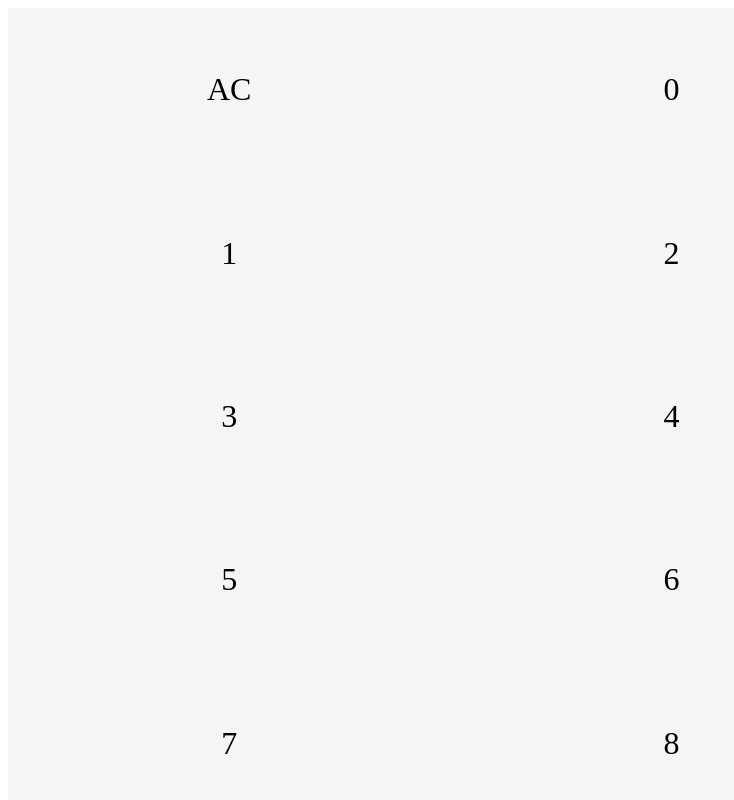
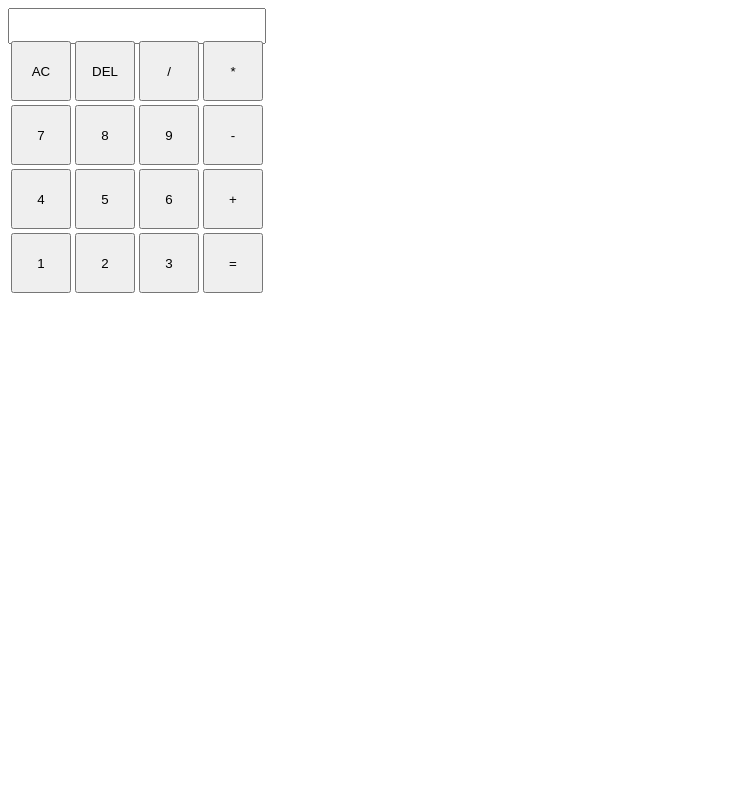
Before and after one commit to Joker933/AngularKalkulacka, an Angular app: page / in a window 1280 px wide. Shown: the top 800 px of the page, without its empty margins (0-734 px from the left). Built offline with nearby package versions, Linux system fonts and the light colour scheme.

Commit message:
tohleJeMoc

```diff
--- a/src/app/app.component.html
+++ b/src/app/app.component.html
@@ -1,19 +1,34 @@
-<div class="tlacitka">
-  <div class="tlacitko" (click)="Smazat()">AC</div>
-  <div class="tlacitko" (click)="Zmackni('0')">0</div>
-  <div class="tlacitko" (click)="Zmackni('1')">1</div>
-  <div class="tlacitko" (click)="Zmackni('2')">2</div>
-  <div class="tlacitko" (click)="Zmackni('3')">3</div>
-  <div class="tlacitko" (click)="Zmackni('4')">4</div>
-  <div class="tlacitko" (click)="Zmackni('5')">5</div>
-  <div class="tlacitko" (click)="Zmackni('6')">6</div>
-  <div class="tlacitko" (click)="Zmackni('7')">7</div>
-  <div class="tlacitko" (click)="Zmackni('8')">8</div>
-  <div class="tlacitko" (click)="Zmackni('9')">9</div>
-  <div class="tlacitko" (click)="Zmackni('/')">/</div>
-  <div class="tlacitko" (click)="Zmackni('*')">*</div>
-  <div class="tlacitko" (click)="Zmackni('+')">+</div>
-  <div class="tlacitko" (click)="Zmackni('-')">-</div>
-  <div class="tlacitko" (click)="Zmackni('.')">.</div>
-  <div class="tlacitko" (click)="Vysledek()">=</div>
+<!-- <div class="tlacitka"> -->
+<div>
+  <div class="hlavni">
+    <form class="textview">
+      <input class="textview">
+    </form>
+  </div>
+  <table>
+    <tr>
+      <td><input class="tlacitko" type="button" value="AC"></td>
+      <td><input class="tlacitko" type="button" value="DEL"></td>
+      <td><input class="tlacitko" type="button" value="/"onclick="vlozit(/)"></td>
+      <td><input class="tlacitko" type="button" value="*"onclick="vlozit(*)"></td>
+    </tr>
+    <tr>
+      <td><input class="tlacitko" type="button" value="7"onclick="vlozit(7)"></td>
+      <td><input class="tlacitko" type="button" value="8"onclick="vlozit(8)"></td>
+      <td><input class="tlacitko" type="button" value="9"onclick="vlozit(9)"></td>
+      <td><input class="tlacitko" type="button" value="-"onclick="vlozit(-)"></td>
+    </tr>
+    <tr>
+      <td><input class="tlacitko" type="button" value="4"onclick="vlozit(4)"></td>
+      <td><input class="tlacitko" type="button" value="5"onclick="vlozit(5)"></td>
+      <td><input class="tlacitko" type="button" value="6"onclick="vlozit(6)"></td>
+      <td><input class="tlacitko" type="button" value="+"onclick="vlozit(+)"></td>
+    </tr>
+    <tr>
+      <td><input class="tlacitko" type="button" value="1"onclick="vlozit(1)"></td>
+      <td><input class="tlacitko" type="button" value="2"onclick="vlozit(2)"></td>
+      <td><input class="tlacitko" type="button" value="3"onclick="vlozit(3)"></td>
+      <td><input class="tlacitko" type="button" value="="></td>
+    </tr>
+  </table>
 </div>
--- a/src/app/app.component.scss
+++ b/src/app/app.component.scss
@@ -1,17 +1,11 @@
 
-.tlacitka {
-    height: calc(100% / 3);
-  }
-
-  .tlacitko {
-    margin: 0;
-    width: 25%;
-    height: 20%;
-    background: whitesmoke;
-    color: black;
-    padding: 5%;
-    font-size: 2rem;
-    text-align: center;
-    cursor: pointer;
-    display: inline-block;
-  }
+.tlacitko{
+  width: 60px;
+  height: 60px;
+  font-size: 20;
+  margin: 2;
+}
+.textview{
+  width: 250px;
+  height: 30px;
+}
```
